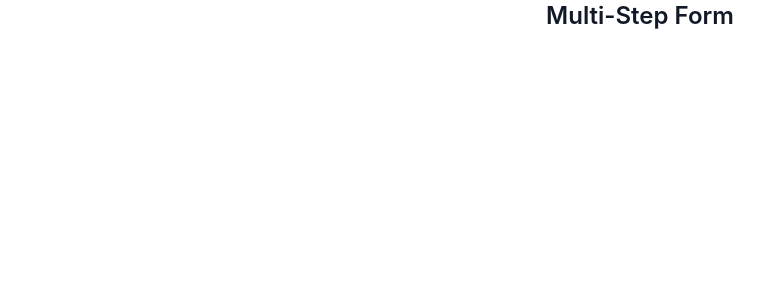
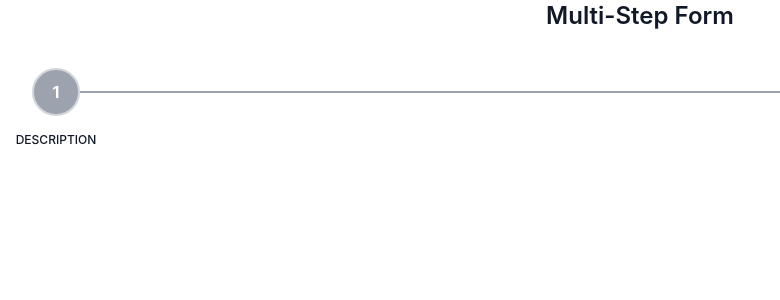
Before and after one commit to rakibul-cse-diu/multi-step-form, a React (Create React App) app: page / in a window 1280 px wide. Shown: the top 300 px of the page, without its empty margins (0-780 px from the left). Built offline with nearby package versions, Linux system fonts and the light colour scheme.

Commit message:
folder structure and layout

```diff
--- a/src/App.js
+++ b/src/App.js
@@ -1,9 +1,14 @@
 import './App.css';
+import Steps from './components/Steps/Steps';
 
 function App() {
   return (
     <div className="App">
       <h1 className='text-2xl text-gray-900 font-semibold'>Multi-Step Form</h1>
+
+      <div className='horizontal container mt-5'>
+        <Steps />
+      </div>
     </div>
   );
 }
--- /dev/null
+++ b/src/components/Steps/Steps.js
@@ -0,0 +1,21 @@
+import React from 'react';
+
+const Steps = () => {
+    return (
+        <div className="mx-4 p-4 flex justify-between items-center">
+            <div className="flex items-center">
+                <div className="relative flex flex-col items-center text-teal-600">
+                    <div className="rounded-full transition duration-500 ease-in-out border-2 border-gray-300 h-12 w-12 flex items-center justify-center py-3 bg-gray-400 text-white font-bold" >
+                        <h5>1</h5>
+                    </div>
+                    <div className="absolute top-0  text-center mt-16 w-32 text-xs font-medium uppercase text-gray-900">
+                        description
+                    </div>
+                </div>
+            </div>
+            <div className="flex-auto border-t-2 transition duration-500 ease-in-out border-gray-400"></div>
+        </div>
+    );
+};
+
+export default Steps;
--- /dev/null
+++ b/src/components/Steps/StepsControll.js
@@ -0,0 +1,11 @@
+import React from 'react';
+
+const StepsControll = () => {
+    return (
+        <div>
+
+        </div>
+    );
+};
+
+export default StepsControll;
```
